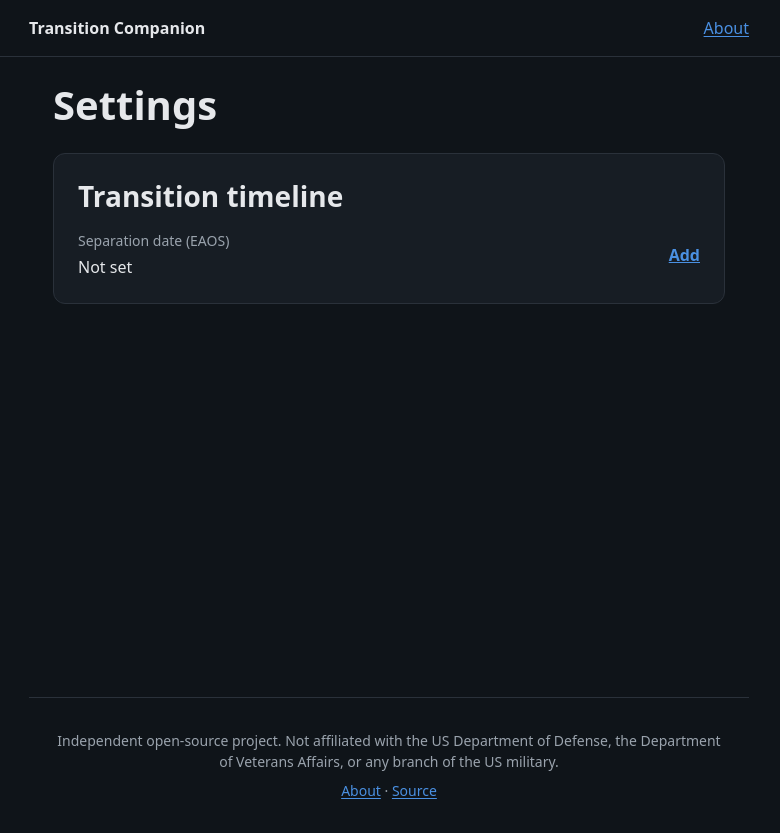
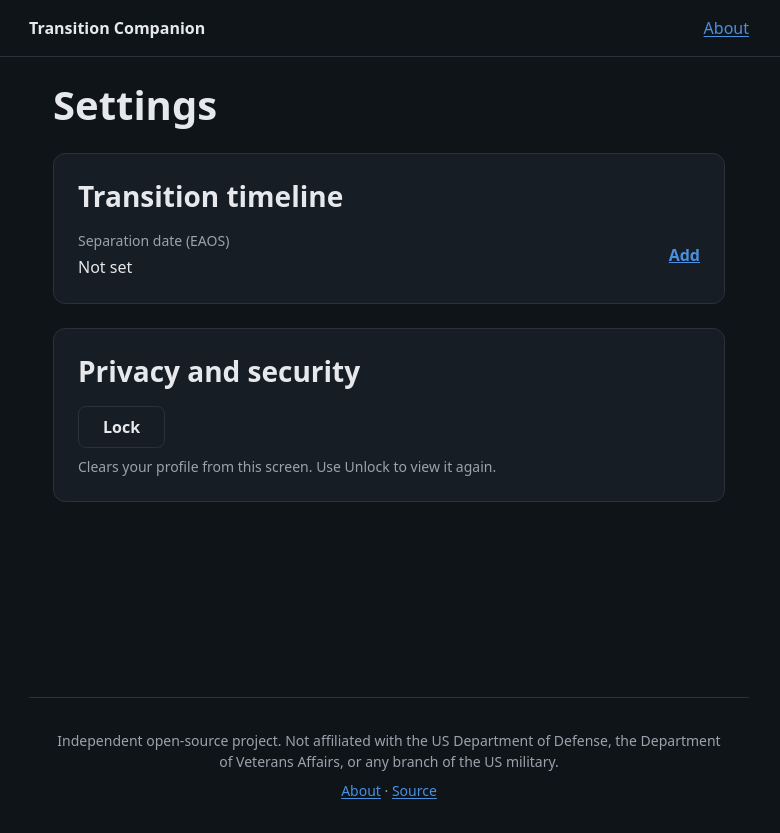
Before and after one commit to GoudyMT/ask214, a SvelteKit app: page /settings in a window 1280 px wide. Shown: the whole page, without its empty margins (251-1031 px from the left). Built offline with nearby package versions, Linux system fonts and the light colour scheme.

Commit message:
feat(settings): locked-state panel + Lock/Unlock; guard Home CTA when locked

```diff
--- a/src/routes/+page.svelte
+++ b/src/routes/+page.svelte
@@ -14,7 +14,7 @@
 	/>
 </svelte:head>
 
-{#if app.status === 'ready' && app.store?.persona.completeness === 'none'}
+{#if app.status === 'ready' && !app.store?.locked && app.store?.persona.completeness === 'none'}
 	<SetupCTA />
 {/if}
 
--- a/src/routes/settings/+page.svelte
+++ b/src/routes/settings/+page.svelte
@@ -1,5 +1,6 @@
 <script lang="ts">
 	import EaosInput from '$lib/components/EaosInput.svelte';
+	import LockedPanel from '$lib/components/LockedPanel.svelte';
 	import { getProfileApp } from '$lib/profile/context';
 	import {
 		validateEaosAtInput,
@@ -14,6 +15,7 @@
 	let draft = $state('');
 	let error = $state<string | null>(null);
 	let saving = $state(false);
+	let unlocking = $state(false);
 
 	// PII-free, user-facing copy per validation cause (matches the wizard).
 	const ERROR_COPY: Record<EaosCause, string> = {
@@ -69,6 +71,21 @@
 			saving = false;
 		}
 	}
+
+	async function lock(): Promise<void> {
+		await app.store?.lock();
+	}
+
+	async function unlock(): Promise<void> {
+		const store = app.store;
+		if (!store) return;
+		unlocking = true;
+		try {
+			await store.load();
+		} finally {
+			unlocking = false;
+		}
+	}
 </script>
 
 <svelte:head>
@@ -78,6 +95,9 @@
 <h1>Settings</h1>
 
 {#if app.status === 'ready'}
+	{#if app.store?.locked}
+		<LockedPanel onunlock={() => void unlock()} busy={unlocking} />
+	{:else}
 		<section class="settings-section" aria-labelledby="timeline-heading">
 			<h2 id="timeline-heading" class="settings-section__heading">Transition timeline</h2>
 
@@ -107,6 +127,15 @@
 				</div>
 			{/if}
 		</section>
+
+		<section class="settings-section" aria-labelledby="privacy-heading">
+			<h2 id="privacy-heading" class="settings-section__heading">Privacy and security</h2>
+			<button class="settings-lock" type="button" onclick={() => void lock()}>Lock</button>
+			<p class="settings-hint">
+				Clears your profile from this screen. Use Unlock to view it again.
+			</p>
+		</section>
+	{/if}
 {/if}
 
 <style>
@@ -119,6 +148,10 @@
 		border: 1px solid var(--color-border);
 		border-radius: var(--radius-l);
 		padding: var(--space-l);
+	}
+
+	.settings-section + .settings-section {
+		margin-top: var(--space-l);
 	}
 
 	.settings-section__heading {
@@ -203,4 +236,26 @@
 		text-decoration: underline;
 		cursor: pointer;
 	}
+
+	/* Secondary/protective CTA (primitive 15): border + fg text, not destructive. */
+	.settings-lock {
+		padding: var(--space-s) var(--space-l);
+		background: none;
+		color: var(--color-fg);
+		border: 1px solid var(--color-border);
+		border-radius: var(--radius-m);
+		font: inherit;
+		font-weight: 600;
+		cursor: pointer;
+	}
+
+	.settings-lock:hover {
+		border-color: var(--color-fg-muted);
+	}
+
+	.settings-hint {
+		margin: var(--space-s) 0 0;
+		color: var(--color-fg-muted);
+		font-size: var(--font-size-s);
+	}
 </style>
```
Lines whose indentation alone changed are shown as unchanged.
